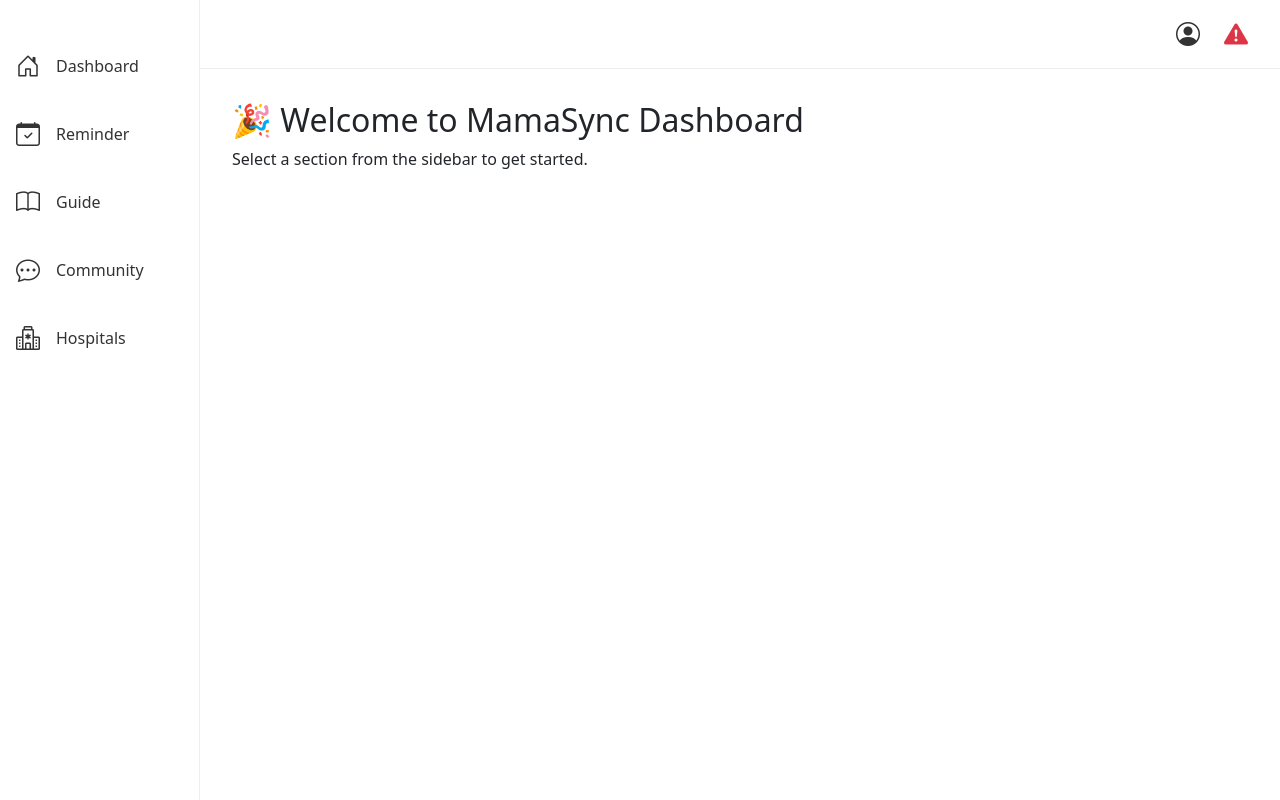
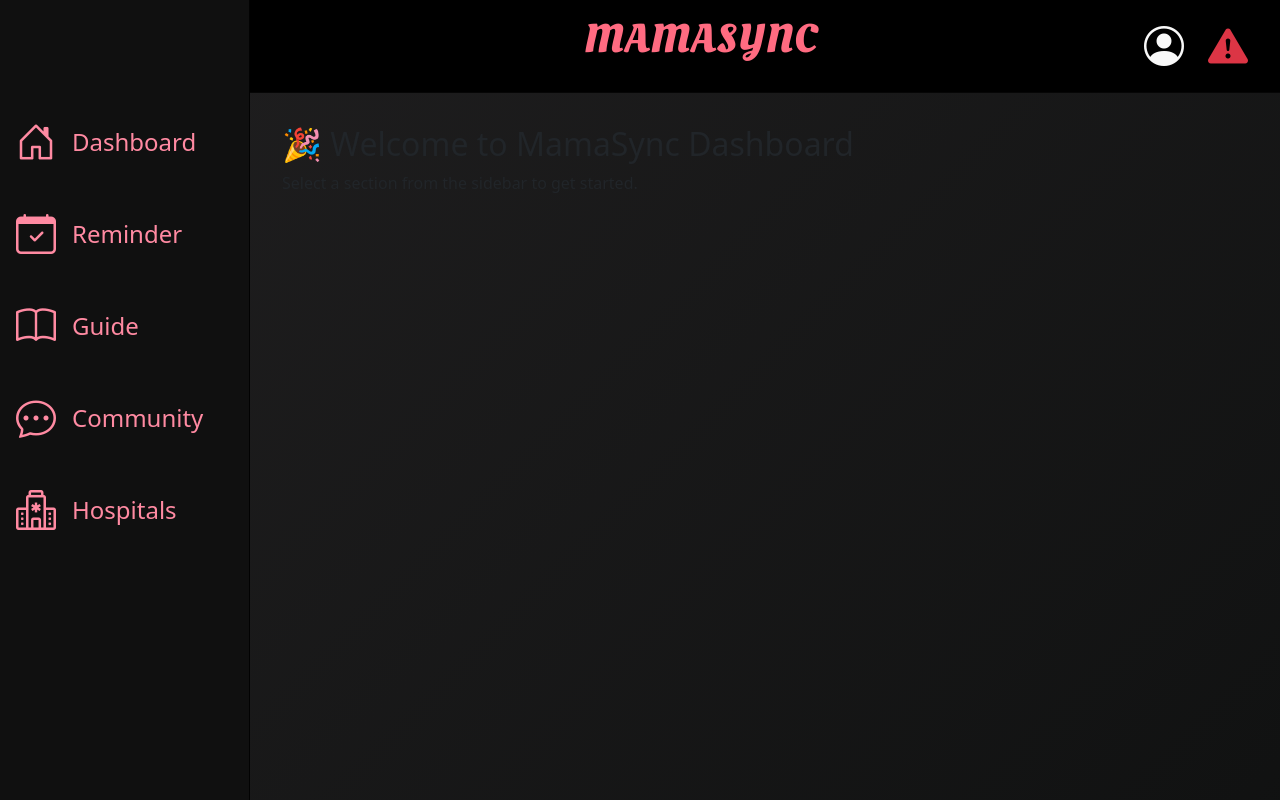
Before and after one commit to Lasya-02/MamaSync, a React (Create React App) app: page /dashboard in a window 1280 px wide. Built offline with nearby package versions, Linux system fonts and the light colour scheme.

Commit message:
UI updates

```diff
--- a/src/pages/Layout.js
+++ b/src/pages/Layout.js
@@ -32,6 +32,7 @@ export default function Dashboard() {
       {/* Main Content */}
       <div className="dashboard-main">
         <header className="dashboard-header">
+          <h1 className="header">MAMASYNC</h1>
           <div className="global-icons">
             <Link to="/profile" title="Profile">
               <i className="bi bi-person-circle"></i>
@@ -40,6 +41,7 @@ export default function Dashboard() {
               <i className="bi bi-exclamation-triangle-fill text-danger"></i>
             </Link>
           </div>
+
         </header>
 
         {/* This renders the nested page content */}
--- a/src/pages/css/CommunityForum.css
+++ b/src/pages/css/CommunityForum.css
@@ -1,20 +1,36 @@
+/* Reset defaults and apply dark background everywhere */
+html, body {
+  margin: 0;
+  padding: 0;
+  width: 100%;
+  height: 100%;
+  background: linear-gradient(
+    135deg,
+    rgba(20, 19, 20, 0.95),   /* dark gray with 95% opacity */
+    rgba(4, 5, 5, 0.95)       /* near black with 95% opacity */
+  );
+  color: #faf8f9;
+  font-family: Arial, sans-serif;
+  overflow-x: hidden; /* prevent horizontal scrollbars */
+}
+
 /* Forum page layout */
 .forum-page {
-  position: relative;
-  width: 100vw;
-  height: 100vh;
-  background: linear-gradient(135deg, #141314, #040505);
+  min-height: 100vh;
+  width: 100%;
   display: flex;
-  align-items: center;
+  align-items: flex-start;
   justify-content: center;
-  overflow: hidden;
+  padding: 2rem;
+  box-sizing: border-box;
 }
 
+/* Forum container */
 .forum-box {
-  background: rgb(4, 3, 3);
+  background: #0d0d0d; /* solid dark background */
   border-radius: 1.5rem;
   padding: 2rem;
-  width: 90%;
+  width: 100%;
   max-width: 900px;
   color: #ff6b81;
   box-shadow: 0 10px 30px rgba(0,0,0,0.3);
@@ -22,13 +38,12 @@
 
 /* Scrollable list of discussion cards */
 .forum-scroll {
-  max-height: 70vh;
-  overflow-y: auto;
   display: flex;
   flex-direction: column;
   gap: 1rem;
 }
 
+/* Card styling */
 .forum-card {
   background-color: #1a1a1a;
   border-radius: 1rem;
@@ -92,7 +107,7 @@
   flex: 1;
   padding: 0.6rem;
   border-radius: 0.5rem;
-  border: 1.5px solid #ddd;
+  border: 1.5px solid #444;
   background-color: #1a1a1a;
   color: #faf8f9;
 }
@@ -112,3 +127,10 @@
   color: #ff8aa2;
   margin-bottom: 0.3rem;
 }
+
+/* Responsive layout */
+@media (max-width: 768px) {
+  .forum-box {
+    padding: 1.5rem;
+  }
+}
--- a/src/pages/css/Layout.css
+++ b/src/pages/css/Layout.css
@@ -6,13 +6,13 @@
 
 /* Sidebar */
 .icon-sidebar {
-  width: 70px;
-  background: #fff;
-  border-right: 1px solid #eee;
+  width: 90px;
+  background: #101010;
+  border-right: 1px solid #020202;
   display: flex;
   flex-direction: column;
   align-items: center;
-  padding-top: 2rem;
+  padding-top: 6rem;
   transition: width 0.3s ease;
   position: sticky;
   top: 0;
@@ -21,7 +21,7 @@
 }
 
 .icon-sidebar:hover {
-  width: 200px;
+  width: 250px;
 }
 
 .sidebar-item {
@@ -30,14 +30,16 @@
   gap: 1rem;
   padding: 1rem;
   width: 100%;
-  color: #333;
+  color: #ff8aa2;
   text-decoration: none;
+  font-size: 1.5rem;
   transition: background 0.2s ease, color 0.2s ease;
 }
 
 .sidebar-item i {
-  font-size: 1.5rem;
+  font-size: 2.5rem;
   min-width: 24px;
+  color: #ff8aa2;
   text-align: center;
 }
 
@@ -65,8 +67,8 @@
   display: flex;
   justify-content: flex-end;
   padding: 1rem 2rem;
-  border-bottom: 1px solid #eee;
-  background: #fff;
+  border-bottom: 1px solid #060606;
+  background: #000000;
   position: sticky;
   top: 0;
   z-index: 5;
@@ -74,13 +76,23 @@
 
 .global-icons a {
   margin-left: 1.5rem;
-  font-size: 1.5rem;
-  color: #333;
+  font-size: 2.5rem;
+  color: #f9f9f9;
   transition: color 0.2s ease;
 }
 
+.header {
+  flex: 1;                        /* take available space */
+  text-align: center;              /* center text horizontally */
+  font-size: 2.5rem;
+  font-family: 'Oleo Script', cursive;
+  color: #ff6b81;
+  font-weight: bold;
+  letter-spacing: 1px;
+  margin: 0;                       /* remove margin-left */
+}
 .global-icons a:hover {
-  color: #6a11cb;
+  color:  #ff8aa2;
 }
 
 /* Page Content */
```
